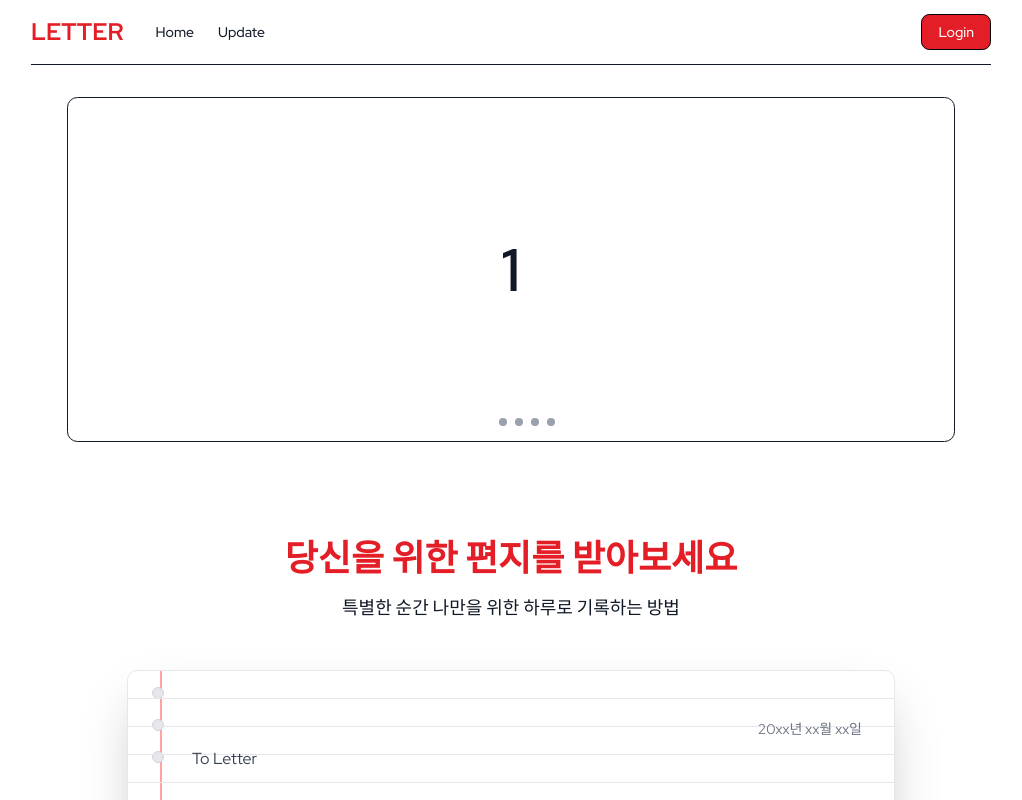
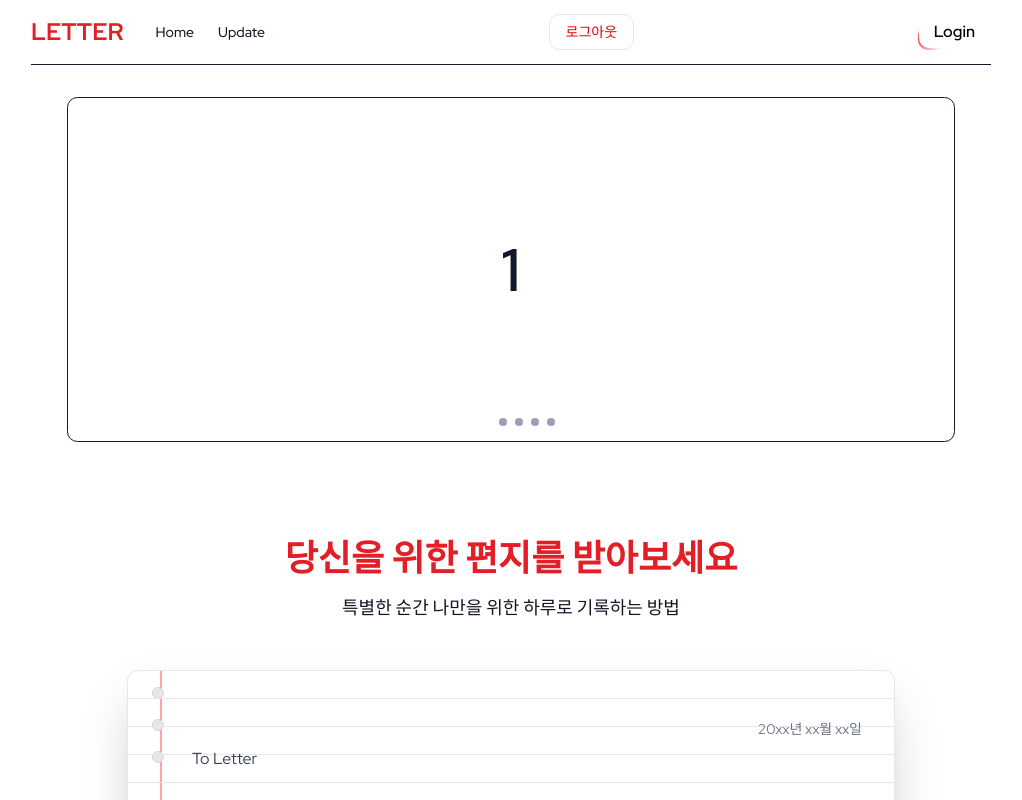
Before and after one commit to lhjwork/letter, a Next.js app: page / in a window 1280 px wide. Shown: the top 800 px of the page, without its empty margins (129-1151 px from the left). Built offline with nearby package versions, Linux system fonts and the light colour scheme.

Commit message:
Login button ui 수정

```diff
--- /dev/null
+++ b/src/app/(afterLogin)/_component/LogoutButton.tsx
@@ -0,0 +1,21 @@
+"use client";
+
+import { Button } from "@/components/ui/button";
+
+export default function LogoutButton() {
+  const me = {
+    id: "zeroncho",
+    nickname: "제로초",
+    image: "/user-avatar.jpg",
+  };
+
+  const onLogout = () => {
+    alert("로그아웃 되었습니다!");
+  };
+
+  return (
+    <Button className="flex items-center gap-3 px-4 py-2 bg-white border border-gray-200 rounded-lg hover:bg-gray-50" onClick={onLogout}>
+      <div className="text-sm text-red-600 font-medium">로그아웃</div>
+    </Button>
+  );
+}
--- a/src/app/(afterLogin)/layout.tsx
+++ b/src/app/(afterLogin)/layout.tsx
@@ -1,3 +1,5 @@
+import Footer from "@/components/footer/Footer";
+import Header from "@/components/header/Header";
 import { ReactNode } from "react";
 // app 라우터의 layout은 기본적으로 서버 컴포넌트이며 async를 붙여 서버에서 데이터를 await할 수 있게 만듬.
 // 만약 레이아웃에서 fetch/DB 호출 등을 await하려면 async가 필요
@@ -7,7 +9,9 @@ export default async function AfterLoginLayout({ children }: { children: ReactNo
   return (
     <div>
       애프터 로그인 레이아웃
+      <Header />
       {children}
+      <Footer />
     </div>
   );
 }
--- a/src/app/globals.css
+++ b/src/app/globals.css
@@ -105,7 +105,32 @@
       transform: rotate(-5deg) scale(0.9);
     }
   }
-}
+  --animate-rainbow: rainbow var(--speed, 2s) infinite linear;
+  --color-color-5: var(--color-5);
+  --color-color-4: var(--color-4);
+  --color-color-3: var(--color-3);
+  --color-color-2: var(--color-2);
+  --color-color-1: var(--color-1)
+;
+  @keyframes rainbow {
+  0% {
+    background-position: 0%;}
+  100% {
+    background-position: 200%;}}
+  --animate-shimmer-slide: shimmer-slide var(--speed) ease-in-out infinite alternate;
+  --animate-spin-around: spin-around calc(var(--speed) * 2) infinite linear;
+  @keyframes shimmer-slide {
+  to {
+    transform: translate(calc(100cqw - 100%), 0);}}
+  @keyframes spin-around {
+  0% {
+    transform: translateZ(0) rotate(0);}
+  15%, 35% {
+    transform: translateZ(0) rotate(90deg);}
+  65%, 85% {
+    transform: translateZ(0) rotate(270deg);}
+  100% {
+    transform: translateZ(0) rotate(360deg);}}}
 
 .theme-custom {
   /* gradient: 주 색(#E41E26) 과 같은 톤의 진한/밝은 변형으로 구성 */
@@ -176,6 +201,11 @@
 
   /* 기본 gradient 변수 (없어도 .theme-custom 권장) */
   --gradient: linear-gradient(to top left, #e41e26 0%, #e41e26 100%);
+  --color-1: oklch(66.2% 0.225 25.9);
+  --color-2: oklch(60.4% 0.26 302);
+  --color-3: oklch(69.6% 0.165 251);
+  --color-4: oklch(80.2% 0.134 225);
+  --color-5: oklch(90.7% 0.231 133);
 }
 
 /* 다크 모드: 구조는 유지하되 배경/전경 반전, primary는 동일 유지 */
@@ -201,7 +231,7 @@
   --input: rgba(230, 233, 238, 0.04);
   --ring: #b2181b;
 
-  --gradient: linear-gradient(135deg, #7a1518 0%, #2b5f86 100%); /* 선택적 */
+  --gradient: linear-gradient(135deg, #7a1518 0%, #2b5f86 100%); /* 선택적 */ --color-1: oklch(66.2% 0.225 25.9); --color-2: oklch(60.4% 0.26 302); --color-3: oklch(69.6% 0.165 251); --color-4: oklch(80.2% 0.134 225); --color-5: oklch(90.7% 0.231 133);
 }
 
 @layer base {
--- a/src/components/header/Header.tsx
+++ b/src/components/header/Header.tsx
@@ -2,9 +2,12 @@
 
 import React from "react";
 import Link from "next/link";
-import { Button } from "@/components/ui/button";
+
 import { Dialog, DialogContent, DialogTrigger } from "@/components/ui/dialog";
 import LoginModal from "@/app/(beforeLogin)/_component/LoginModal";
+import LogoutButton from "@/app/(afterLogin)/_component/LogoutButton";
+import { RainbowButton } from "@/components/ui/rainbow-button";
+import { ShimmerButton } from "@/components/ui/shimmer-button";
 
 const Header = () => {
   return (
@@ -30,10 +33,18 @@ const Header = () => {
               </nav>
             </div>
 
+            <LogoutButton />
             {/* 우측: 로그인 버튼 */}
             <div className="flex items-center gap-4">
               <DialogTrigger asChild>
-                <Button>Login</Button>
+                <ShimmerButton
+                  shimmerColor="#e41e26"
+                  shimmerSize="0.1em"
+                  background="#fff"
+                  className="rounded-lg text-black font-semibold border-none border-gray-200 hover:border-gray-300 transition-colors"
+                >
+                  Login
+                </ShimmerButton>
               </DialogTrigger>
 
               <DialogContent>
--- /dev/null
+++ b/src/components/ui/rainbow-button.tsx
@@ -0,0 +1,60 @@
+import React from "react"
+import { Slot } from "@radix-ui/react-slot"
+import { cva, VariantProps } from "class-variance-authority"
+
+import { cn } from "@/lib/utils"
+
+const rainbowButtonVariants = cva(
+  cn(
+    "relative cursor-pointer group transition-all animate-rainbow",
+    "inline-flex items-center justify-center gap-2 shrink-0",
+    "rounded-sm outline-none focus-visible:ring-[3px] aria-invalid:border-destructive",
+    "text-sm font-medium whitespace-nowrap",
+    "disabled:pointer-events-none disabled:opacity-50",
+    "[&_svg]:pointer-events-none [&_svg:not([class*='size-'])]:size-4 [&_svg]:shrink-0"
+  ),
+  {
+    variants: {
+      variant: {
+        default:
+          "border-0 bg-[linear-gradient(#121213,#121213),linear-gradient(#121213_50%,rgba(18,18,19,0.6)_80%,rgba(18,18,19,0)),linear-gradient(90deg,var(--color-1),var(--color-5),var(--color-3),var(--color-4),var(--color-2))] bg-[length:200%] text-primary-foreground [background-clip:padding-box,border-box,border-box] [background-origin:border-box] [border:calc(0.125rem)_solid_transparent] before:absolute before:bottom-[-20%] before:left-1/2 before:z-0 before:h-1/5 before:w-3/5 before:-translate-x-1/2 before:animate-rainbow before:bg-[linear-gradient(90deg,var(--color-1),var(--color-5),var(--color-3),var(--color-4),var(--color-2))] before:[filter:blur(0.75rem)] dark:bg-[linear-gradient(#fff,#fff),linear-gradient(#fff_50%,rgba(255,255,255,0.6)_80%,rgba(0,0,0,0)),linear-gradient(90deg,var(--color-1),var(--color-5),var(--color-3),var(--color-4),var(--color-2))]",
+        outline:
+          "border border-input border-b-transparent bg-[linear-gradient(#ffffff,#ffffff),linear-gradient(#ffffff_50%,rgba(18,18,19,0.6)_80%,rgba(18,18,19,0)),linear-gradient(90deg,var(--color-1),var(--color-5),var(--color-3),var(--color-4),var(--color-2))] bg-[length:200%] text-accent-foreground [background-clip:padding-box,border-box,border-box] [background-origin:border-box] before:absolute before:bottom-[-20%] before:left-1/2 before:z-0 before:h-1/5 before:w-3/5 before:-translate-x-1/2 before:animate-rainbow before:bg-[linear-gradient(90deg,var(--color-1),var(--color-5),var(--color-3),var(--color-4),var(--color-2))] before:[filter:blur(0.75rem)] dark:bg-[linear-gradient(#0a0a0a,#0a0a0a),linear-gradient(#0a0a0a_50%,rgba(255,255,255,0.6)_80%,rgba(0,0,0,0)),linear-gradient(90deg,var(--color-1),var(--color-5),var(--color-3),var(--color-4),var(--color-2))]",
+      },
+      size: {
+        default: "h-9 px-4 py-2",
+        sm: "h-8 rounded-xl px-3 text-xs",
+        lg: "h-11 rounded-xl px-8",
+        icon: "size-9",
+      },
+    },
+    defaultVariants: {
+      variant: "default",
+      size: "default",
+    },
+  }
+)
+
+interface RainbowButtonProps
+  extends React.ButtonHTMLAttributes<HTMLButtonElement>,
+    VariantProps<typeof rainbowButtonVariants> {
+  asChild?: boolean
+}
+
+const RainbowButton = React.forwardRef<HTMLButtonElement, RainbowButtonProps>(
+  ({ className, variant, size, asChild = false, ...props }, ref) => {
+    const Comp = asChild ? Slot : "button"
+    return (
+      <Comp
+        data-slot="button"
+        className={cn(rainbowButtonVariants({ variant, size, className }))}
+        ref={ref}
+        {...props}
+      />
+    )
+  }
+)
+
+RainbowButton.displayName = "RainbowButton"
+
+export { RainbowButton, rainbowButtonVariants, type RainbowButtonProps }
--- /dev/null
+++ b/src/components/ui/shimmer-button.tsx
@@ -0,0 +1,72 @@
+import React, { ComponentPropsWithoutRef, CSSProperties } from "react";
+
+import { cn } from "@/lib/utils";
+
+export interface ShimmerButtonProps extends ComponentPropsWithoutRef<"button"> {
+  shimmerColor?: string;
+  shimmerSize?: string;
+  borderRadius?: string;
+  shimmerDuration?: string;
+  background?: string;
+  className?: string;
+  children?: React.ReactNode;
+}
+
+export const ShimmerButton = React.forwardRef<HTMLButtonElement, ShimmerButtonProps>(
+  ({ shimmerColor = "#ffffff", shimmerSize = "0.05em", shimmerDuration = "3s", borderRadius = "10px", background = "rgba(0, 0, 0, 1)", className, children, ...props }, ref) => {
+    return (
+      <button
+        style={
+          {
+            "--spread": "90deg",
+            "--shimmer-color": shimmerColor,
+            "--radius": borderRadius,
+            "--speed": shimmerDuration,
+            "--cut": shimmerSize,
+            "--bg": background,
+          } as CSSProperties
+        }
+        className={cn(
+          "group relative z-0 flex cursor-pointer items-center justify-center overflow-hidden [border-radius:var(--radius)] border border-white/10 px-4 py-1.5 whitespace-nowrap text-white [background:var(--bg)]",
+          "transform-gpu transition-transform duration-300 ease-in-out active:translate-y-px",
+          className
+        )}
+        ref={ref}
+        {...props}
+      >
+        {/* spark container */}
+        <div className={cn("-z-30 blur-[2px]", "[container-type:size] absolute inset-0 overflow-visible")}>
+          {/* spark */}
+          <div className="animate-shimmer-slide absolute inset-0 [aspect-ratio:1] h-[100cqh] [border-radius:0] [mask:none]">
+            {/* spark before */}
+            <div className="animate-spin-around absolute -inset-full w-auto [translate:0_0] rotate-0 [background:conic-gradient(from_calc(270deg-(var(--spread)*0.5)),transparent_0,var(--shimmer-color)_var(--spread),transparent_var(--spread))]" />
+          </div>
+        </div>
+        {children}
+
+        {/* Highlight */}
+        <div
+          className={cn(
+            "absolute inset-0 size-full",
+
+            "rounded-2xl  text-sm font-medium shadow-[inset_0_-8px_10px_#ffffff1f]",
+
+            // transition
+            "transform-gpu transition-all duration-300 ease-in-out",
+
+            // on hover
+            "group-hover:shadow-[inset_0_-6px_10px_#ffffff3f]",
+
+            // on click
+            "group-active:shadow-[inset_0_-10px_10px_#ffffff3f]"
+          )}
+        />
+
+        {/* backdrop */}
+        <div className={cn("absolute [inset:var(--cut)] -z-20 [border-radius:var(--radius)] [background:var(--bg)]")} />
+      </button>
+    );
+  }
+);
+
+ShimmerButton.displayName = "ShimmerButton";
```
